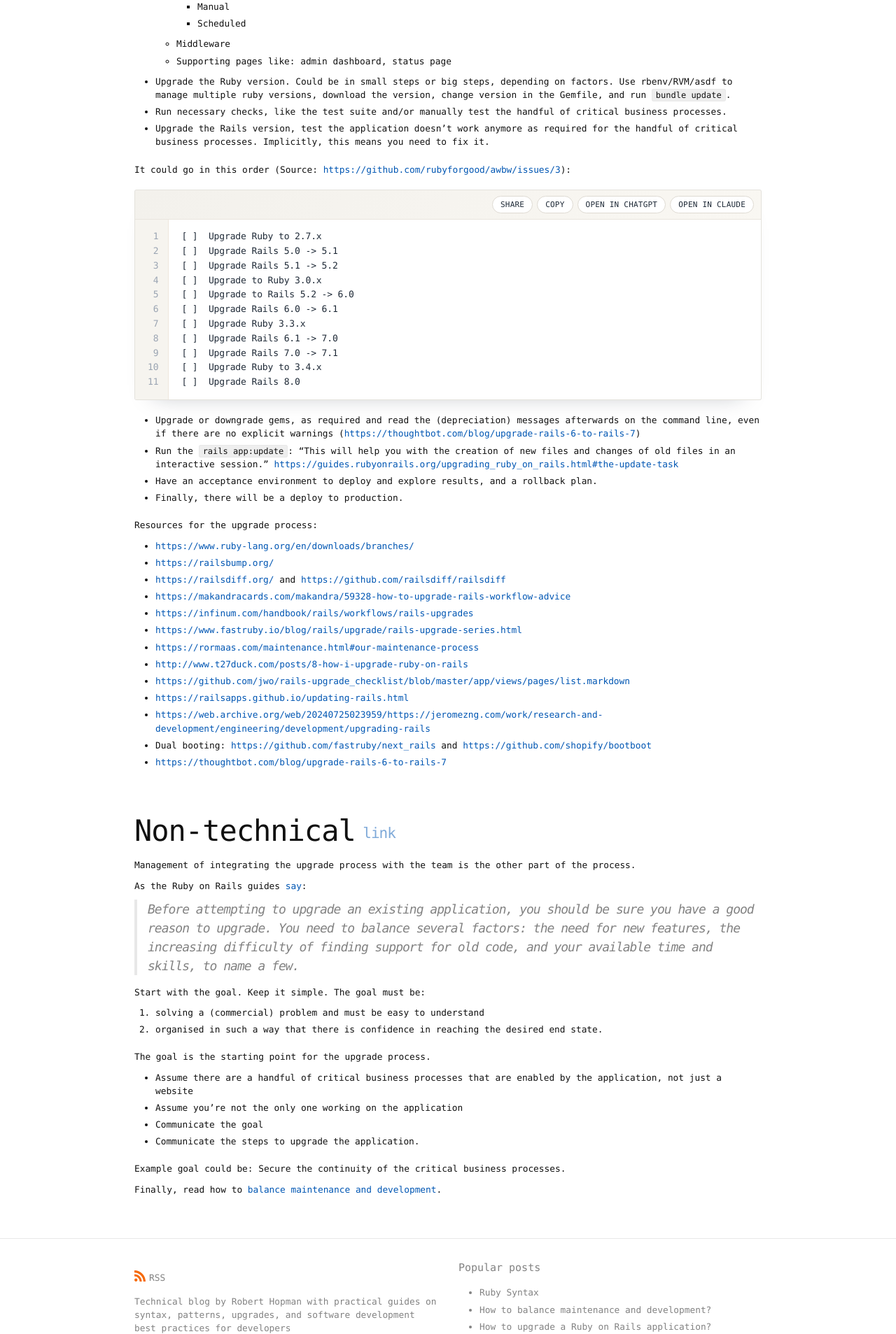
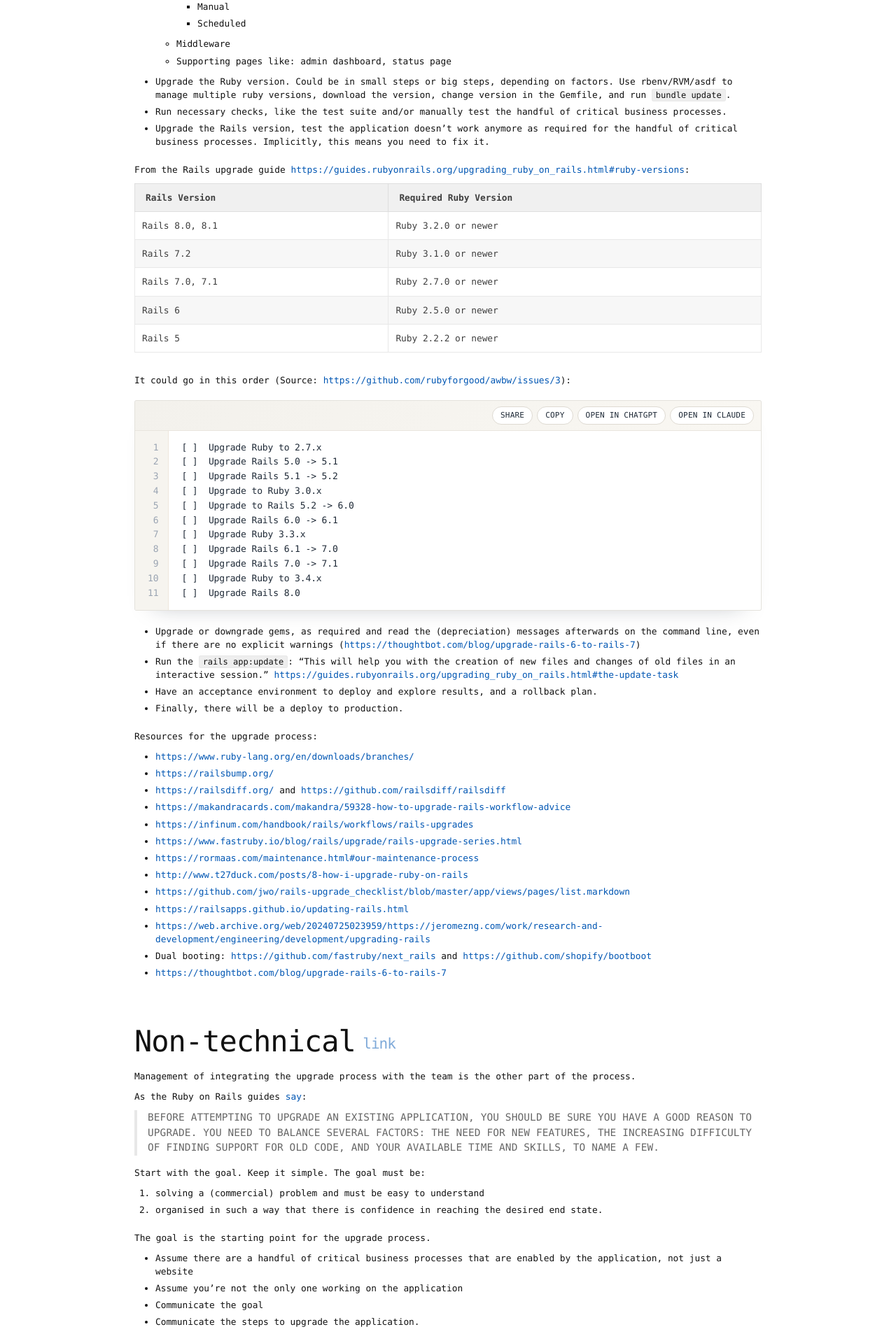
Before and after one commit to roberthopman/roberthopman.github.io, a Jekyll site: the page built from _posts/2023-01-01-how-to-upgrade-a-ruby-on-rails-application.md, in a window 1280 px wide. Shown: the part 883-2790 px from the top of the page at 70% size. Built offline with Jekyll 4.4.1, drawn with Linux system fonts in a browser that asks for light colours; comment, search, counter and statistics services are not loaded.

Commit message:
Add Rails upgrade minimal Ruby version

````diff
--- a/_posts/2023-01-01-how-to-upgrade-a-ruby-on-rails-application.md
+++ b/_posts/2023-01-01-how-to-upgrade-a-ruby-on-rails-application.md
@@ -38,6 +38,16 @@ Next, the steps to upgrade the application:
 - Upgrade the Ruby version. Could be in small steps or big steps, depending on factors. Use rbenv/RVM/asdf to manage multiple ruby versions, download the version, change version in the Gemfile, and run `bundle update`.
 - Run necessary checks, like the test suite and/or manually test the handful of critical business processes.
 - Upgrade the Rails version, test the application doesn't work anymore as required for the handful of critical business processes. Implicitly, this means you need to fix it.
+
+From the Rails upgrade guide [https://guides.rubyonrails.org/upgrading_ruby_on_rails.html#ruby-versions](https://guides.rubyonrails.org/upgrading_ruby_on_rails.html#ruby-versions):
+
+| Rails Version      | Required Ruby Version    |
+|--------------------|-------------------------|
+| Rails 8.0, 8.1     | Ruby 3.2.0 or newer     |
+| Rails 7.2          | Ruby 3.1.0 or newer     |
+| Rails 7.0, 7.1     | Ruby 2.7.0 or newer     |
+| Rails 6            | Ruby 2.5.0 or newer     |
+| Rails 5            | Ruby 2.2.2 or newer     |
 
 It could go in this order (Source: <https://github.com/rubyforgood/awbw/issues/3>):
 ```
--- a/_sass/minima/custom-styles.scss
+++ b/_sass/minima/custom-styles.scss
@@ -327,3 +327,13 @@ table td {
     display: none;
   }
 }
+
+blockquote p {
+  margin: 0;
+  font-size: 0.9rem;
+  font-style: normal !important;
+  color: #666;
+  line-height: 1.5;
+  letter-spacing: 0.01em;
+  text-transform: uppercase;
+}
````
